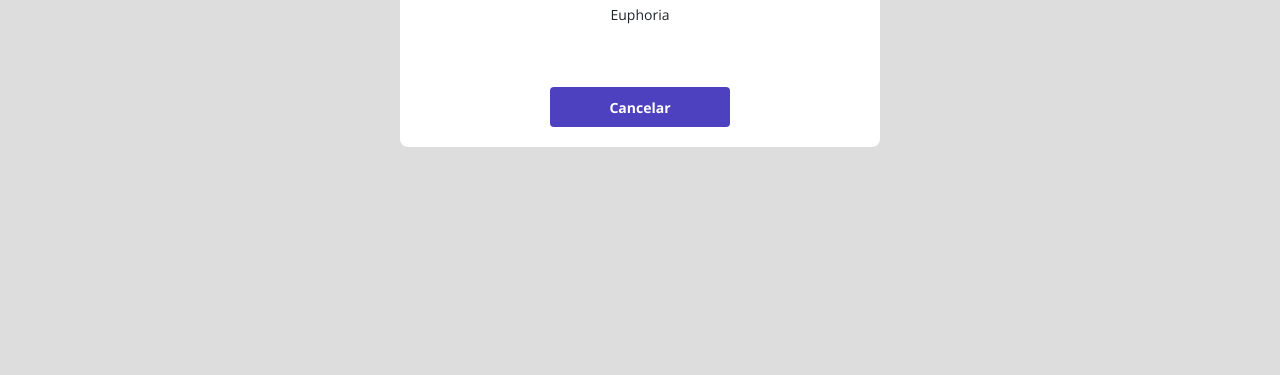
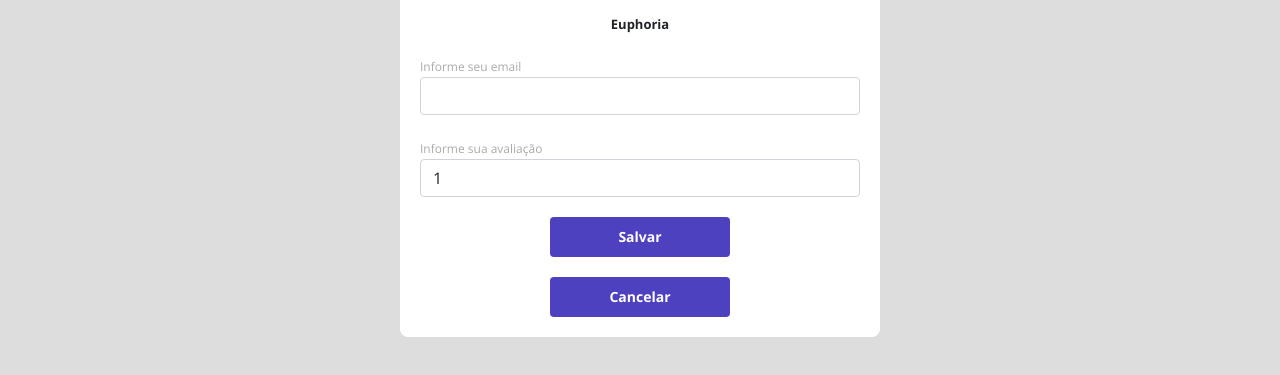
Before and after one commit to mauriciokonrath/Spring-React, a plain HTML site: page form.html in a window 1280 px wide. Shown: the part 463-838 px from the top of the page. Before the commit the page ends 800 px from the top, so only its background shows below. Drawn offline with nearby package versions, Linux system fonts and the light colour scheme.

Commit message:
Formulário parte 2

```diff
--- a/css/styles.css
+++ b/css/styles.css
@@ -5,6 +5,7 @@
   --color-primary: #4d41c0;
   --white: #fff;
   --text-gray: #4a4a4a;
+  --text-light-gray:#aaa;
 }
 
 * {
@@ -93,6 +94,7 @@ a, a:hover {
 
 
 }
+
 .dsmovie-btn, .dsmovie-btn:hover {
   width: 180px;
   height: 40px;
@@ -104,9 +106,45 @@ a, a:hover {
   align-items: center;
   justify-content: center;
   border-radius: 4px;
+  border: 0;
+}
 
-}
 .dsmovie-form-container{
   padding: 40px 0;
   max-width: 480px;
 }
+
+.dsmovie-form-description{
+  background-color: var(--white);
+  padding: 20px;
+  display: flex;
+  flex-direction: column;
+  align-items: center;
+  border-radius: 0 0 8px 8px;
+}
+
+.dsmovie-form-description h3{
+  font-size: 13px;
+  font-weight: 700;
+  margin-bottom: 20px;
+}
+.dsmovie-form{
+  width: 100%;
+}
+
+.dsmovie-form-btn-container{
+  display: flex;
+  flex-direction: column;
+  align-items: center;
+  height: 100px;
+  justify-content: space-between;
+}
+
+.dsmovie-form-group{
+  margin-bottom: 20px;
+}
+
+.dsmovie-form-group label{
+  font-size: 12px;
+  color: var(--text-light-gray);
+}
--- a/form.html
+++ b/form.html
@@ -29,10 +29,31 @@
             <div class="container dsmovie-form-container">
                 <div">
                     <div class="dsmovie-card">
-                        <img src="https://www.themoviedb.org/t/p/w220_and_h330_face/5mi3aRl16yKmfpQJMzvqN5TXkdA.jpg"alt="Euphoria">
-                        <div class="dsmovie-card-description">
+                        <img src="https://www.themoviedb.org/t/p/w220_and_h330_face/5mi3aRl16yKmfpQJMzvqN5TXkdA.jpg"
+                            alt="Euphoria">
+                        <div class="dsmovie-form-description">
                             <h3>Euphoria</h3>
-                            <a class="dsmovie-btn" href="index.html">Cancelar</a>
+                            <form class="dsmovie-form">
+                                <div class="form-group dsmovie-form-group">
+                                    <label for="email">Informe seu email</label>
+                                    <input class="form-control" type="email" id="email">
+                                </div>
+                                <div class="form-group dsmovie-form-group">
+                                    <label for="score">Informe sua avaliação</label>
+                                    <select class="form-control" name="score" id="score">
+                                        <option value="1">1</option>
+                                        <option value="2">2</option>
+                                        <option value="3">3</option>
+                                        <option value="4">4</option>
+                                        <option value="5">5</option>
+                                    </select>
+                                </div>
+                                <div class="dsmovie-form-btn-container">
+                                    <button class="dsmovie-btn type="submit">Salvar</button>
+                                    <a class="dsmovie-btn" href="index.html">Cancelar</a>
+                                </div>
+                            </form>
+
                         </div>
                     </div>
                 </div>
```
